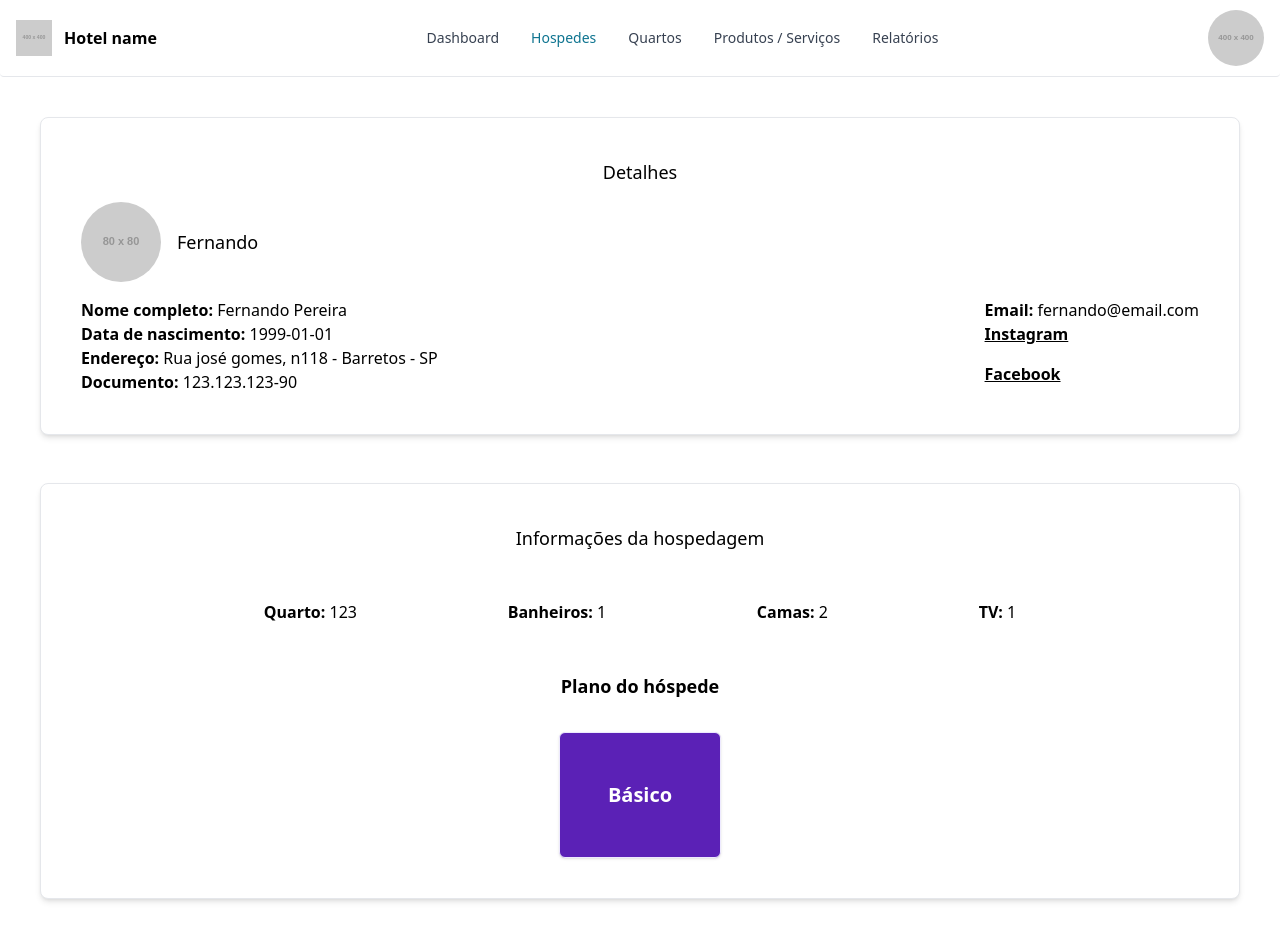
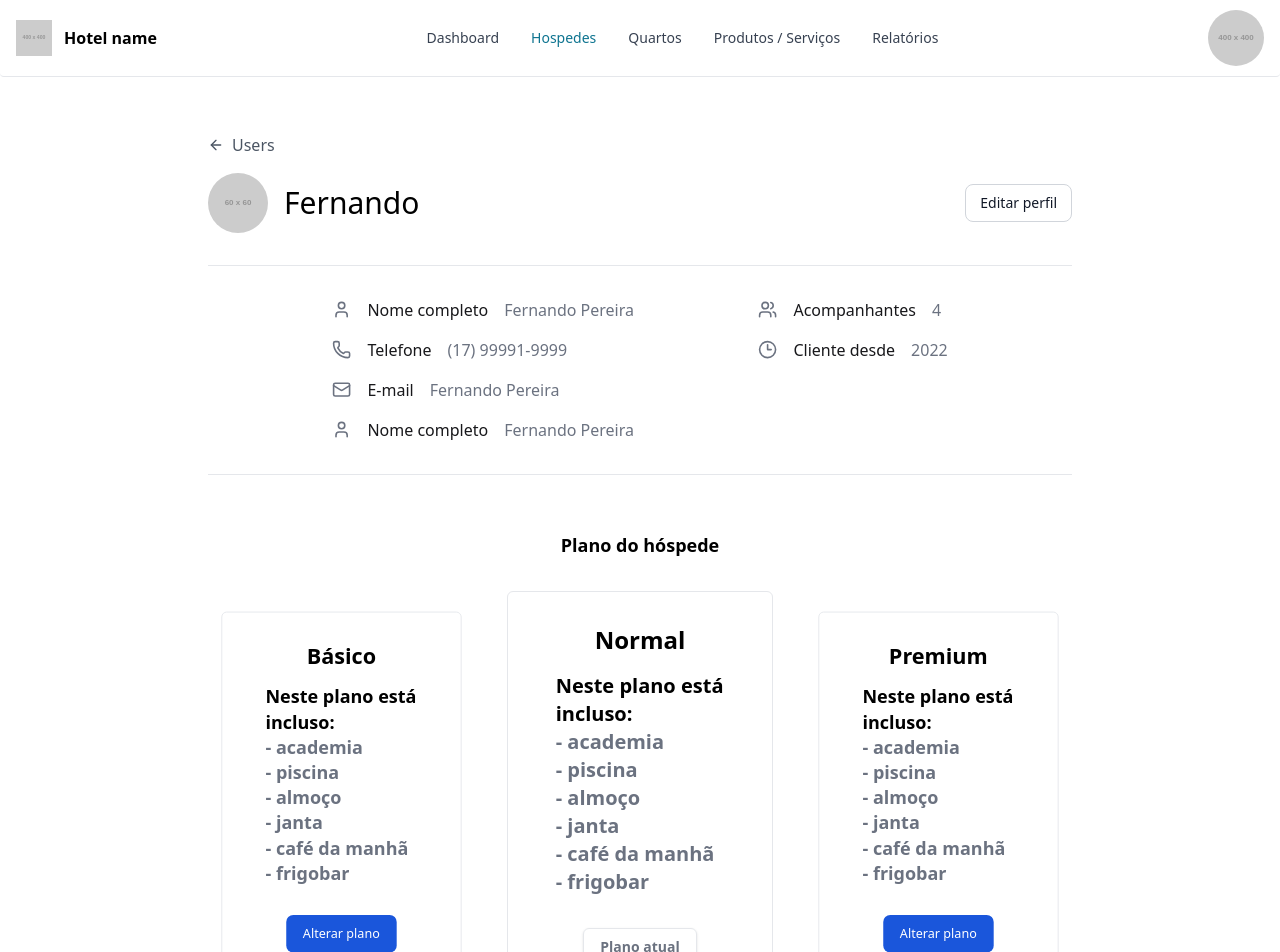
Before and after one commit to daniellucas04/hotel-management, a Next.js app in the folder src/: page /guests/1 in a window 1280 px wide. Shown: the top 952 px of the page. Built offline with nearby package versions, Linux system fonts and the light colour scheme.

Commit message:
Redesign da página de detalhes do hóspede

```diff
--- a/src/app/guests/[id]/page.jsx
+++ b/src/app/guests/[id]/page.jsx
@@ -1,5 +1,15 @@
 import Header from "@/app/component/header";
-import { Card } from "flowbite-react";
+import { Button, Card, HR } from "flowbite-react";
+import {
+  ArrowLeft,
+  Clock3,
+  Facebook,
+  Instagram,
+  Mail,
+  Phone,
+  User,
+  Users,
+} from "lucide-react";
 
 export default function GuestDetails() {
   let guest = {
@@ -8,12 +18,14 @@ export default function GuestDetails() {
     birthday: "1999-01-01",
     address: "Rua josé gomes, n118 - Barretos - SP",
     document: "123.123.123-90",
-    photo_url: "https://placehold.co/80x80",
+    photo_url: "https://placehold.co/60x60",
+    phone: "(17) 99991-9999",
     email: "fernando@email.com",
-    socials: [
-      { name: "Instagram", link: "https://instagram.com" },
-      { name: "Facebook", link: "https://facebook.com" },
-    ],
+    escorts: 4,
+    socials: {
+      facebook: "@fernando",
+      instagram: "@fernando",
+    },
     hosting: {
       plan: "Básico",
       bedroom: {
@@ -22,90 +34,165 @@ export default function GuestDetails() {
         bed: 2,
         tv: 1,
       },
+      details: [
+        { service: "academia" },
+        { service: "piscina" },
+        { service: "almoço" },
+        { service: "janta" },
+        { service: "café da manhã" },
+        { service: "frigobar" },
+      ],
+      since: "2022",
     },
   };
 
   return (
     <>
       <Header />
-      <section className="h-full m-10">
-        <Card className="p-4">
-          <div className="flex items-center justify-center">
-            <div>
-              <h1 className="text-lg font-medium">Detalhes</h1>
-            </div>
-          </div>
+      <section className="h-full mx-52 my-14">
+        <a className="flex items-center gap-2 text-gray-600 hover:text-gray-400 transition-all" href="/guests">
+          <ArrowLeft size={"16px"} />
+          Users
+        </a>
+        <div className="flex items-center justify-between gap-4 mt-4">
           <div className="flex items-center gap-4">
             <img
               src={guest.photo_url}
               className="max-w-20 max-h-2max-w-20 rounded-full"
             />
-            <span className="text-lg font-medium">{guest.name}</span>
+            <span className="text-3xl font-medium">{guest.name}</span>
           </div>
-          <div className="flex justify-between">
-            <div>
-              <p>
-                <span className="font-bold">Nome completo:</span>{" "}
-                {guest.fullName}
-              </p>
-              <p>
-                <span className="font-bold">Data de nascimento:</span>{" "}
-                {guest.birthday}
-              </p>
-              <p>
-                <span className="font-bold">Endereço:</span> {guest.address}
-              </p>
-              <p>
-                <span className="font-bold">Documento:</span> {guest.document}
-              </p>
+          <div>
+            <Button color="light" size="sm">
+              Editar perfil
+            </Button>
+          </div>
+        </div>
+        <HR />
+        <div className="flex justify-evenly">
+          <section className="flex flex-col items-start gap-4 text-gray-500">
+            <div className="flex items-center gap-4">
+              <span>
+                <User size={"1.2rem"} />
+              </span>
+              <span className="text-zinc-900 font-medium">Nome completo</span>
+              <span>{guest.fullName}</span>
             </div>
-            <div>
-              <p>
-                <span className="font-bold">Email: </span> {guest.email}
-              </p>
-              <p className="flex flex-col gap-4">
-                {guest.socials.map((social) => (
-                  <span key={social.name} className="font-bold">
-                    <a className="underline" href={social.link}>
-                      {social.name}
-                    </a>
+            <div className="flex items-center gap-4">
+              <span>
+                <Phone size={"1.2rem"} />
+              </span>
+              <span className="text-zinc-900 font-medium">Telefone</span>
+              <span>{guest.phone}</span>
+            </div>
+            <div className="flex items-center gap-4">
+              <span>
+                <Mail size={"1.2rem"} />
+              </span>
+              <span className="text-zinc-900 font-medium">E-mail</span>
+              <span>{guest.fullName}</span>
+            </div>
+            <div className="flex items-center gap-4">
+              <span>
+                <User size={"1.2rem"} />
+              </span>
+              <span className="text-zinc-900 font-medium">Nome completo</span>
+              <span>{guest.fullName}</span>
+            </div>
+          </section>
+          <section className="flex flex-col items-start gap-4 text-gray-500">
+            <div className="flex items-center gap-4">
+              <span>
+                <Users size={"1.2rem"} />
+              </span>
+              <span className="text-zinc-900 font-medium">Acompanhantes</span>
+              <span>{guest.escorts}</span>
+            </div>
+            <div className="flex items-center gap-4">
+              <span>
+                <Clock3 size={"1.2rem"} />
+              </span>
+              <span className="text-zinc-900 font-medium">Cliente desde</span>
+              <span>{guest.hosting.since}</span>
+            </div>
+          </section>
+        </div>
+        <HR />
+        <div className="flex flex-col items-center justify-center mt-14">
+          <h1 className="text-lg font-bold">Plano do hóspede</h1>
+          <div className="flex gap-8">
+            <div className="text-xl mt-8 border px-12 py-8 rounded-md font-semibold scale-90 hover:scale-105 hover:cursor-default transition-all">
+              <p className="text-center text-2xl">{guest.hosting.plan}</p>
+              <div className="mt-4">
+                Neste plano está incluso:
+                {guest.hosting.details.map((value) => (
+                  <span
+                    key={value.service}
+                    className="flex flex-col text-md text-gray-500"
+                  >
+                    - {value.service}
                   </span>
                 ))}
-              </p>
+              </div>
+              <div className="flex justify-center mt-8">
+                <Button color="blue">Alterar plano</Button>
+              </div>
+            </div>
+            <div className="text-xl mt-8 border px-12 py-8 rounded-md font-semibold hover-90 hover:scale-110 hover:cursor-default transition-all">
+              <p className="text-center text-2xl">Normal</p>
+              <div className="mt-4">
+                Neste plano está incluso:
+                {guest.hosting.details.map((value) => (
+                  <span
+                    key={value.service}
+                    className="flex flex-col text-md text-gray-500"
+                  >
+                    - {value.service}
+                  </span>
+                ))}
+              </div>
+              <div className="flex justify-center mt-8">
+                <span className="text-sm border py-2 px-4 rounded-md text-gray-500 shadow">
+                  Plano atual
+                </span>
+              </div>
+            </div>
+            <div className="text-xl mt-8 border px-12 py-8 rounded-md font-semibold scale-90 hover:scale-105 hover:cursor-default transition-all">
+              <p className="text-center text-2xl">Premium</p>
+              <div className="mt-4">
+                Neste plano está incluso:
+                {guest.hosting.details.map((value) => (
+                  <span
+                    key={value.service}
+                    className="flex flex-col text-md text-gray-500"
+                  >
+                    - {value.service}
+                  </span>
+                ))}
+              </div>
+              <div className="flex justify-center mt-8">
+                <Button color="blue">Alterar plano</Button>
+              </div>
             </div>
           </div>
-        </Card>
-        <Card className="p-4 mt-12">
-          <div className="flex items-center justify-between">
-            <div></div>
-            <div>
-              <h1 className="text-lg font-medium">Informações da hospedagem</h1>
-            </div>
-            <div></div>
-          </div>
-          <div className="flex justify-evenly m-8">
-            <p>
-              <span className="font-bold">Quarto:</span>{" "}
-              {guest.hosting.bedroom.number}
-            </p>
-            <p>
-              <span className="font-bold">Banheiros:</span>{" "}
-              {guest.hosting.bedroom.toilet}
-            </p>
-            <p>
-              <span className="font-bold">Camas:</span>{" "}
-              {guest.hosting.bedroom.bed}
-            </p>
-            <p>
-              <span className="font-bold">TV:</span> {guest.hosting.bedroom.tv}
-            </p>
-          </div>
-          <div className="flex flex-col items-center justify-center">
-            <h1 className="text-lg font-bold">Plano do hóspede</h1>
-            <span className="text-xl mt-8 border border-violet-100 shadow bg-violet-800 text-white p-12 rounded-md font-semibold hover:scale-105 hover:cursor-default transition-all">
-              {guest.hosting.plan}
+        </div>
+        <Card className="bg-gray-100 mt-20">
+          <h1 className="text-xl text-black font-bold">Redes sociais</h1>
+          <small className="-mt-4 text-sm text-gray-600">
+            Todas as redes sociais do hóspede
+          </small>
+          <Card className="text-gray-700">
+            <span className="flex items-center gap-2">
+              <Facebook size={"1.2rem"} />{" "}
+              <span className="font-medium">Facebook</span>{" "}
+              {guest.socials.facebook}
             </span>
-          </div>
+            <span className="flex items-center gap-2">
+              <Instagram size={"1.2rem"} />{" "}
+              <span className="font-medium">Instagram</span>{" "}
+              {guest.socials.facebook}
+            </span>
+          </Card>
         </Card>
       </section>
     </>
--- a/src/package.json
+++ b/src/package.json
@@ -11,6 +11,7 @@
   "dependencies": {
     "chart.js": "^4.4.8",
     "flowbite-react": "^0.10.2",
+    "lucide-react": "^0.479.0",
     "next": "15.1.7",
     "react": "^19.0.0",
     "react-chartjs-2": "^5.3.0",
```
Also changed, not shown: 1 other file (tests, documents, lock files or other folders).
